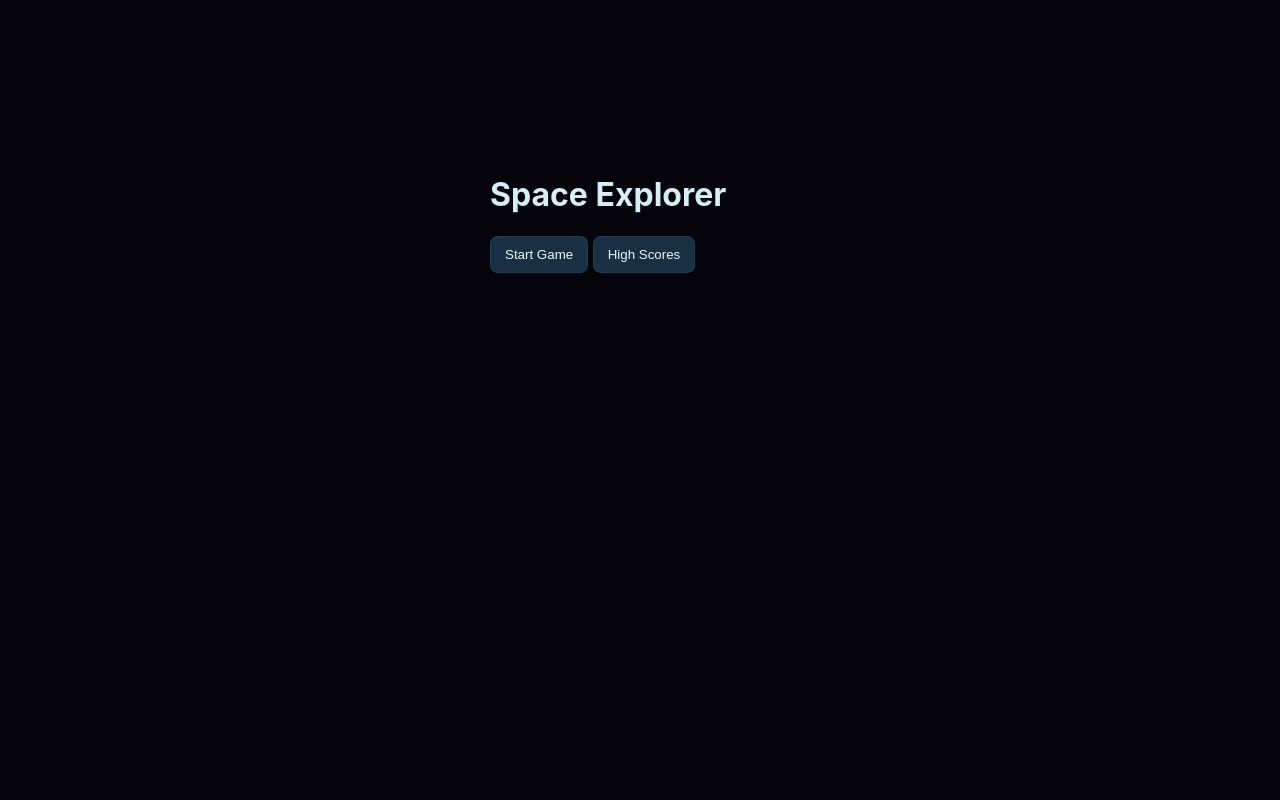
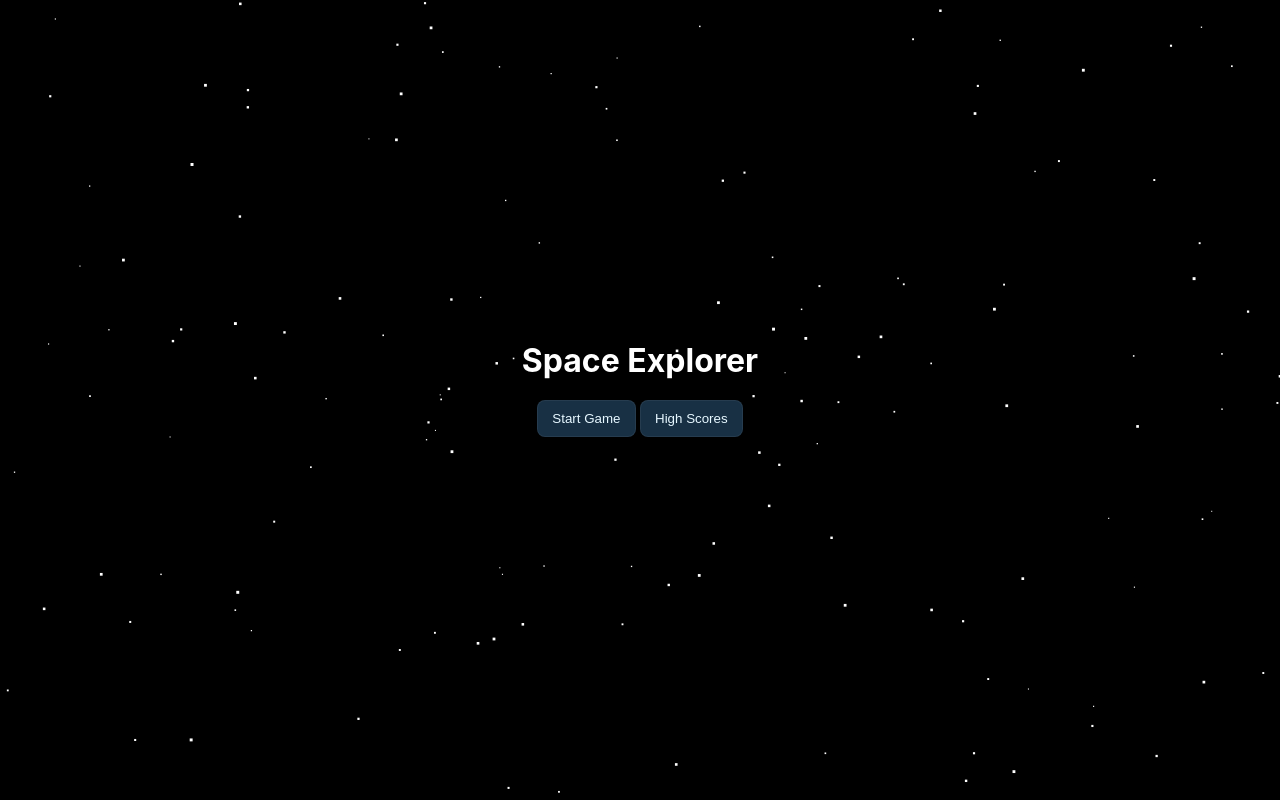
Before and after one commit to GSSPages/Space-Explorer, a plain HTML site: page index.html in a window 1280 px wide. Drawn offline with Linux system fonts and the light colour scheme.

Commit message:
Add files via upload

```diff
--- a/script.js
+++ b/script.js
@@ -1,4 +1,49 @@
 document.addEventListener('DOMContentLoaded', () => {
+
+    // Menu starfield setup
+  const starCanvas = document.getElementById('starfield');
+  const starCtx = starCanvas.getContext('2d');
+  let stars = [];
+  const numStars = 150;
+
+  function resizeStarCanvas() {
+    starCanvas.width = window.innerWidth;
+    starCanvas.height = window.innerHeight;
+  }
+  window.addEventListener('resize', resizeStarCanvas);
+  resizeStarCanvas();
+
+  // Create stars
+  for (let i = 0; i < numStars; i++) {
+    stars.push({
+      x: Math.random() * starCanvas.width,
+      y: Math.random() * starCanvas.height,
+      speed: Math.random() * 0.8 + 0.2,
+      size: Math.random() * 2 + 1
+    });
+  }
+
+  // Animate
+  function animateStarfield() {
+    starCtx.fillStyle = 'black';
+    starCtx.fillRect(0, 0, starCanvas.width, starCanvas.height);
+
+    starCtx.fillStyle = 'white';
+    for (let s of stars) {
+      starCtx.fillRect(s.x, s.y, s.size, s.size);
+      s.x -= s.speed;
+      if (s.x < 0) {
+        s.x = starCanvas.width;
+        s.y = Math.random() * starCanvas.height;
+        s.speed = Math.random() * 0.8 + 0.2;
+      }
+    }
+    requestAnimationFrame(animateStarfield);
+  }
+
+  animateStarfield();
+
+  // === CONTINUE YOUR EXISTING GAME LOGIC ===
   // Constants
   const MAX_CREW = 100, MAX_ENERGY = 100, HS_KEY = 'engage_highscores_v1', STATE_KEY = 'engage_state_v1';
 
--- a/style.css
+++ b/style.css
@@ -1,4 +1,32 @@
+#menu-screen {
+  position: relative;
+  width: 100%;
+  height: 100vh;
+  overflow: hidden;
+}
 
+#starfield {
+  position: absolute;
+  top: 0;
+  left: 0;
+  width: 100%;
+  height: 100%;
+  background: black;
+  z-index: 0;
+}
+
+#menu-buttons {
+  position: relative;
+  z-index: 1;
+  text-align: center;
+  top: 40%;
+}
+
+#menu-buttons h1 {
+  color: white;
+  margin-bottom: 20px;
+  font-size: 2em;
+}
 :root{--bg:#04040a;--panel:#071026;--accent:#61dafb;--muted:#7a8aa3;--text:#d6eef8}
 *{box-sizing:border-box}body{margin:0;font-family:Inter,system-ui,Arial;background:var(--bg);color:var(--text);display:flex;flex-direction:column;align-items:center;min-height:100vh}
 .screen{padding:24px;width:100%;max-width:1000px;text-align:center}
```
Also changed, not shown: index.html (+1 -0 lines).
